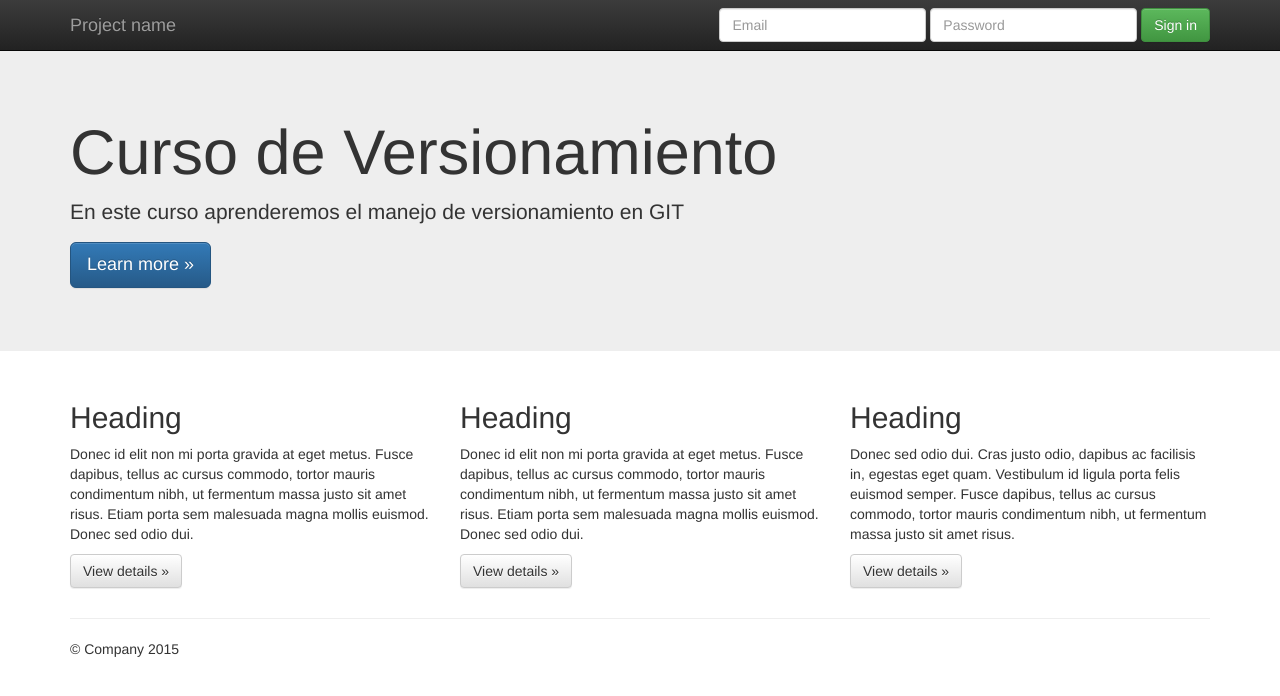
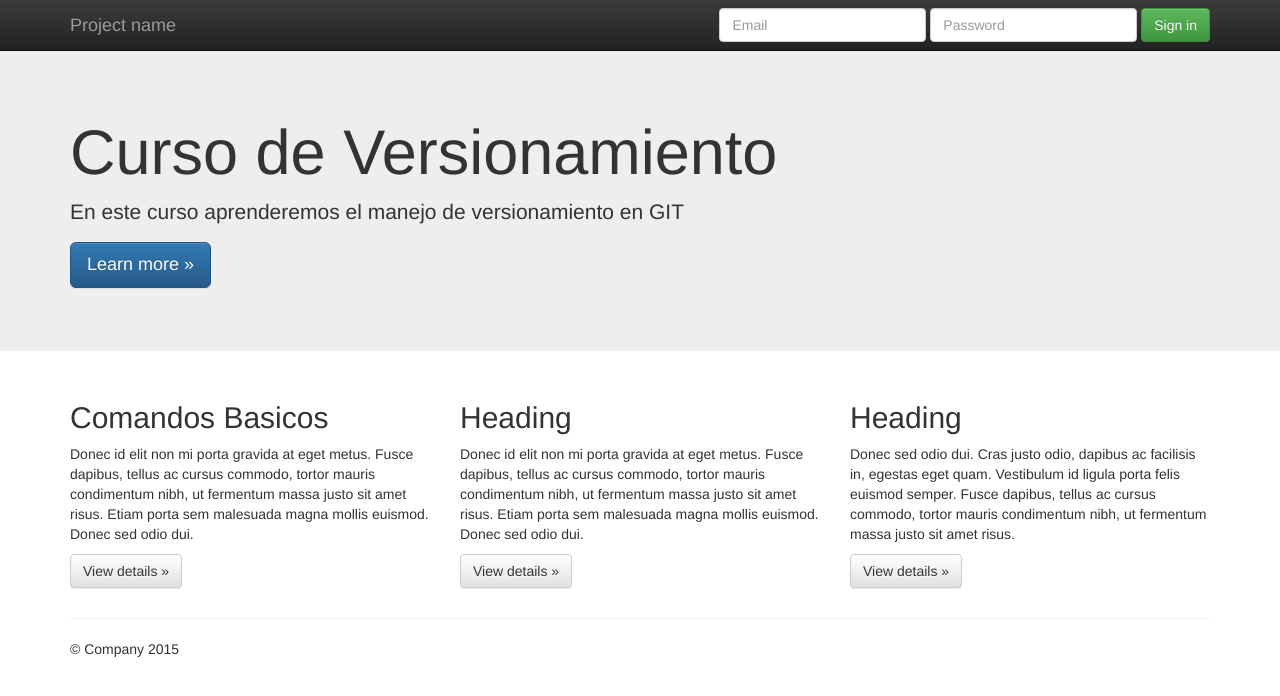
Before and after one commit to NelsonCarvalloC/Trabajo2_Nelson_Carvallo, a plain HTML site: page index.html in a window 1280 px wide. Drawn offline with nearby package versions, Linux system fonts and the light colour scheme.

Commit message:
se cambia titulo de opción en cuerpo de home page

```diff
--- a/index.html
+++ b/index.html
@@ -65,7 +65,7 @@
       <!-- Example row of columns -->
       <div class="row">
         <div class="col-md-4">
-          <h2>Heading</h2>
+          <h2>Comandos Basicos</h2>
           <p>Donec id elit non mi porta gravida at eget metus. Fusce dapibus, tellus ac cursus commodo, tortor mauris condimentum nibh, ut fermentum massa justo sit amet risus. Etiam porta sem malesuada magna mollis euismod. Donec sed odio dui. </p>
           <p><a class="btn btn-default" href="#" role="button">View details &raquo;</a></p>
         </div>
```
